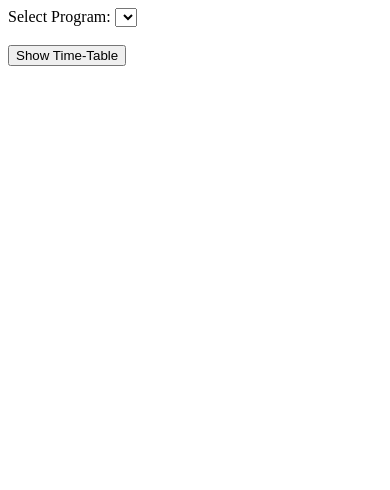
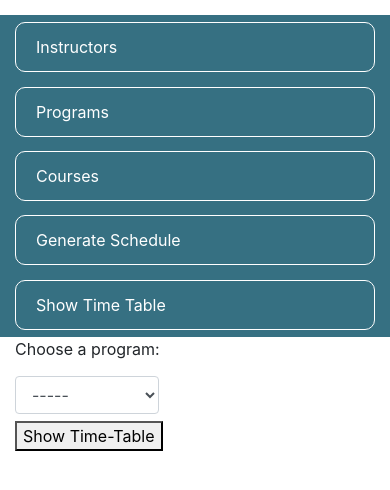
Before and after one commit to Abhinav034/backend-project, a website: page public/src/showTimeTable.html in a window 390 px wide. Drawn offline with nearby package versions, Linux system fonts and the light colour scheme; no server answers.

Commit message:
left panel added and tables generated

```diff
--- a/public/src/showTimeTable.html
+++ b/public/src/showTimeTable.html
@@ -2,6 +2,13 @@
 <head>
     <meta charset="UTF-8">
     <meta name="viewport" content="width=device-width, initial-scale=1.0">
+    <link rel="stylesheet" href="https://maxcdn.bootstrapcdn.com/bootstrap/4.5.2/css/bootstrap.min.css">
+
+    <script src="https://ajax.googleapis.com/ajax/libs/jquery/3.5.1/jquery.min.js"></script>
+    <script src="https://cdnjs.cloudflare.com/ajax/libs/popper.js/1.16.0/umd/popper.min.js"></script>
+    <script src="https://maxcdn.bootstrapcdn.com/bootstrap/4.5.2/js/bootstrap.min.js"></script>
+    <link rel="stylesheet" href= "../styles/style.css">
+    <link rel="stylesheet" href= "../styles/right-panel.css">
     <title>Document</title>
 
     <style>
@@ -25,26 +32,43 @@
 
 
 <body>
+  <div class="container-fluid">
+    <div class="row">
+      <!-- left panel -->
+      <div class="col-sm-4 left-panel">
+        <ul class="list-group list-group-flush">
+          <li class="list-group-item"><a href="./addProfessor.html">Instructors</a></li>
+          <li class="list-group-item"><a href="./addProgram.html">Programs</a></li>
+          <li class="list-group-item"><a href="./addCource.html">Courses</a></li>
+          <li class="list-group-item"><a href="./addTimeTable.html">Generate Schedule</a></li>
+          <li class="list-group-item"><a href="./showTimeTable.html">Show Time Table</a></li>
+        </ul>
+      </div>
 
-    <div >
-        Select Program:
-        <select id="programs">
+      <!-- right panel -->
+      <div class="col-sm-8 right-panel">
 
+        <div class="form-group">
+          <label for="sel1">Choose a program:</label>
+          <select class="form-control" id="programs">
+              <option class="disabled">-----</option>
+          </select>
+          <button id="show">Show Time-Table</button>
+        </div>
 
-        </select>
-    </div>
+      </div>
 
-    <br>
-    <button id="show">Show Time-Table</button>
-    <br>
-
-
+      <!-- time table -->
+      <div class="col-sm-12">
 
         <table id='tt'>
         </table>
 
+      </div>
 
+    </div>
 
+  </div>
 
     <script src="../scripts/displayTT.js"></script>
 </body>
```
Also changed, not shown: public/src/addCource.html (+1 -1 lines), public/src/addProfessor.html (+1 -1 lines), public/src/addProgram.html (+1 -20 lines), public/src/addTimeTable.html (+9 -9 lines).
